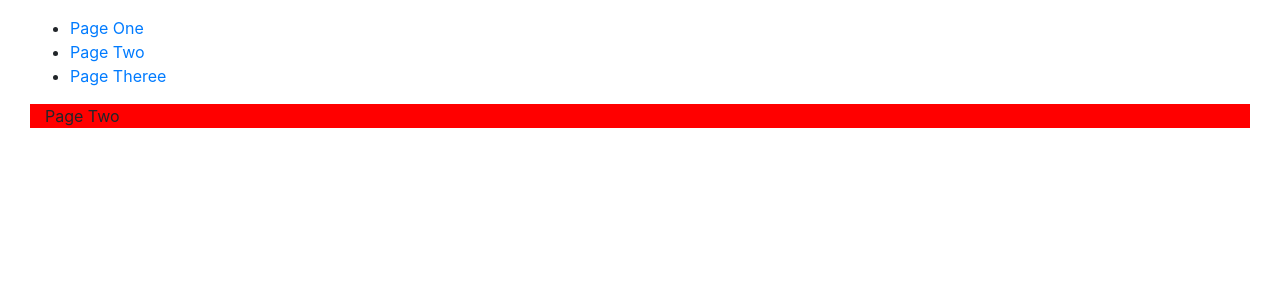
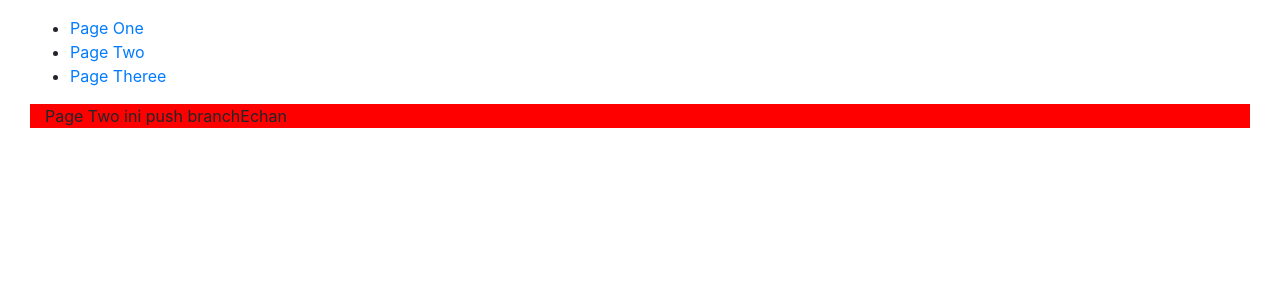
Before and after one commit to rijamyazid/practice_web_repo, a PHP site: page /index.php?hal=page_two in a window 1280 px wide. Shown: the top 300 px of the page. Run offline with PHP 8.4, Linux system fonts and the light colour scheme.

Commit message:
perubahan text di page two

```diff
--- a/page_two.php
+++ b/page_two.php
@@ -1,3 +1,3 @@
 <div class="container-fluid" style="background:red">
-    Page Two
+    Page Two ini push branchEchan
 </div>
```
